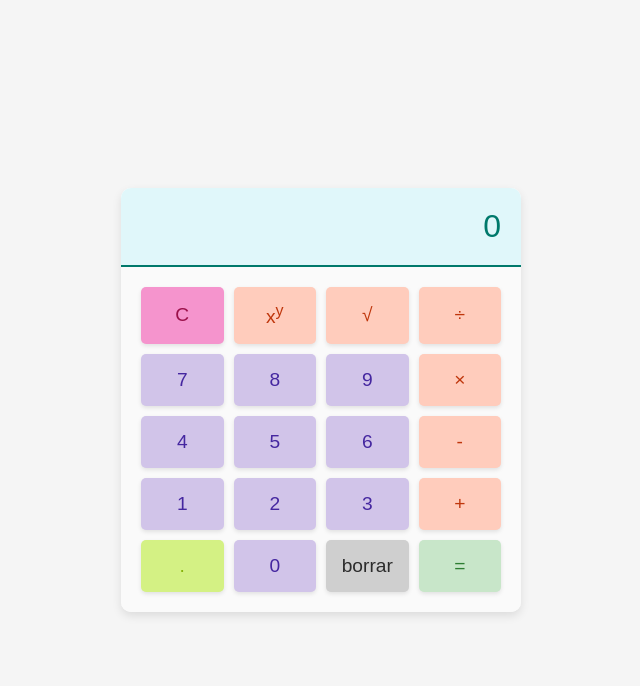
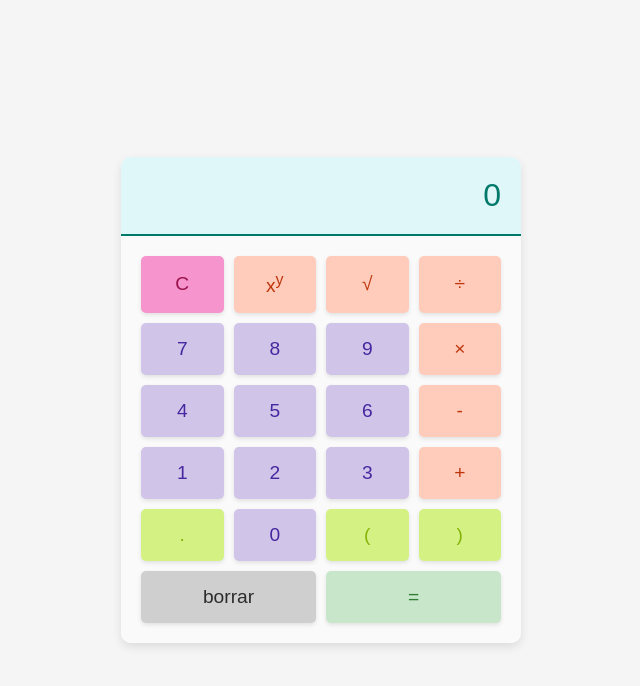
Before and after one commit to EduarFz/Calculadora-, a plain HTML site: page index.html in a window 1280 px wide. Shown: the whole page, without its empty margins (319-959 px from the left). Drawn offline with nearby package versions, Linux system fonts and the light colour scheme.

Commit message:
se agregaros los botones de parentecis y funcioaldad a la raiz

```diff
--- a/calculadora.css
+++ b/calculadora.css
@@ -73,7 +73,7 @@ body {
 #igual {
     background-color: #c8e6c9;
     color: #2e7d32;
-    grid-column: span 1;
+    grid-column: span 2;
 }
 
 #clear {
@@ -85,10 +85,10 @@ body {
 #borrar {
     background-color: #cfcfcf;
     color: #2c2c2c;
-    grid-column: span 1;
+    grid-column: span 2;
 }
 
-#punto {
+.punto {
     background-color: #d4f184;
     color: #85b309;
     grid-column: span 1;
--- a/calculadora.js
+++ b/calculadora.js
@@ -94,8 +94,8 @@ document.addEventListener("DOMContentLoaded", () => {
             } else if (id === "multiplicacion") {
                 agregarPantalla("*"); // multiplicacion
             } else if (id === "raiz") {
-                // agregarPantalla("sqrt"); // raiz
-                mostrarAlerta();
+                agregarPantalla("sqrt"); // raiz
+                // mostrarAlerta();
             } else {
                 agregarPantalla(boton.textContent); // Agrega el contenido del botón
             }
--- a/index.html
+++ b/index.html
@@ -36,6 +36,8 @@
 
             <button class="boton punto" id="punto">.</button>
             <button class="boton cero" id="cero">0</button>
+            <button class="boton punto" id="parentecis_izuierdo">(</button>
+            <button class="boton punto" id="parentecis_derecho">)</button>
             <button class="boton borrar" id="borrar">borrar</button>
             <button class="boton" id="igual">=</button>
         </div>
```
